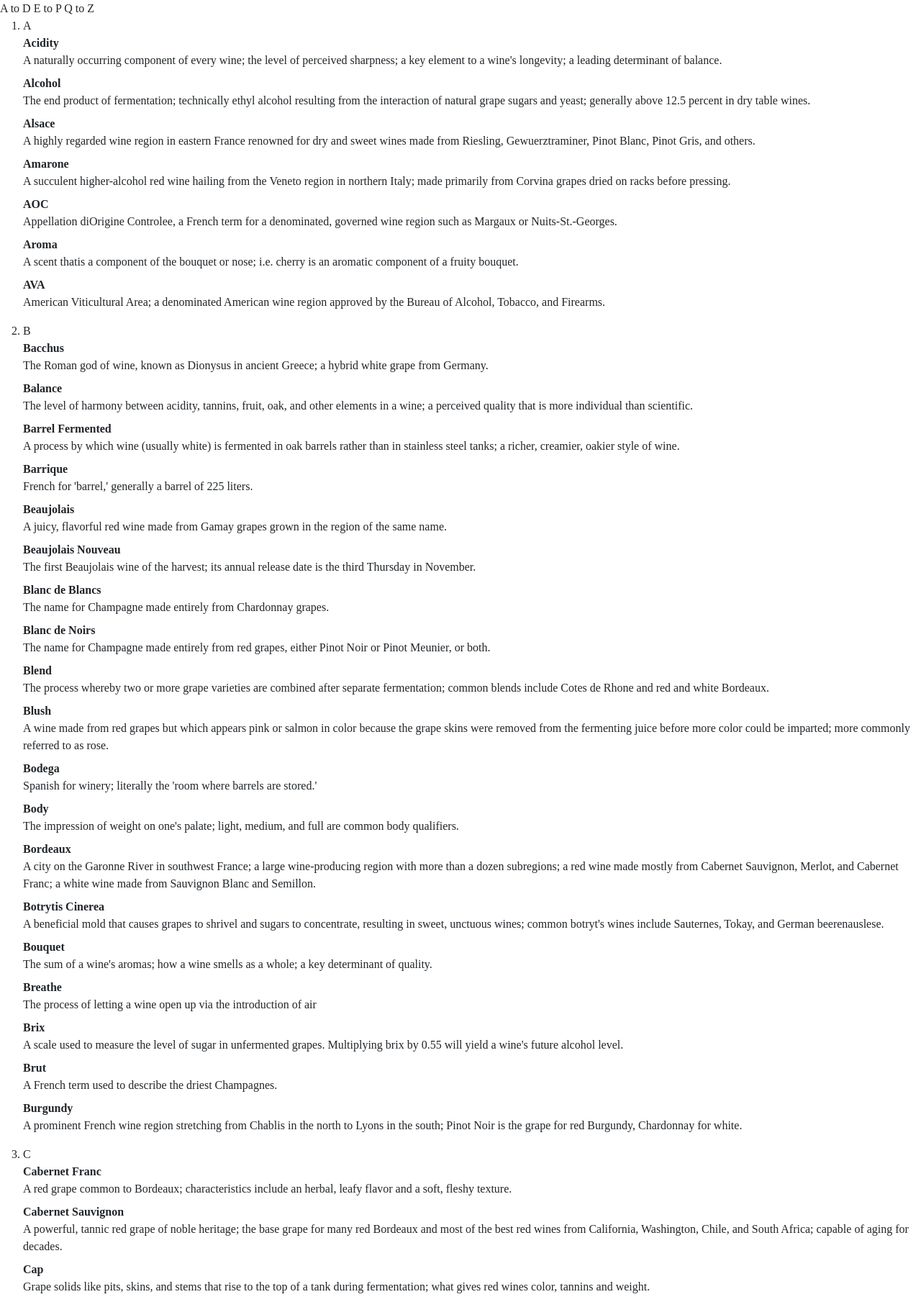
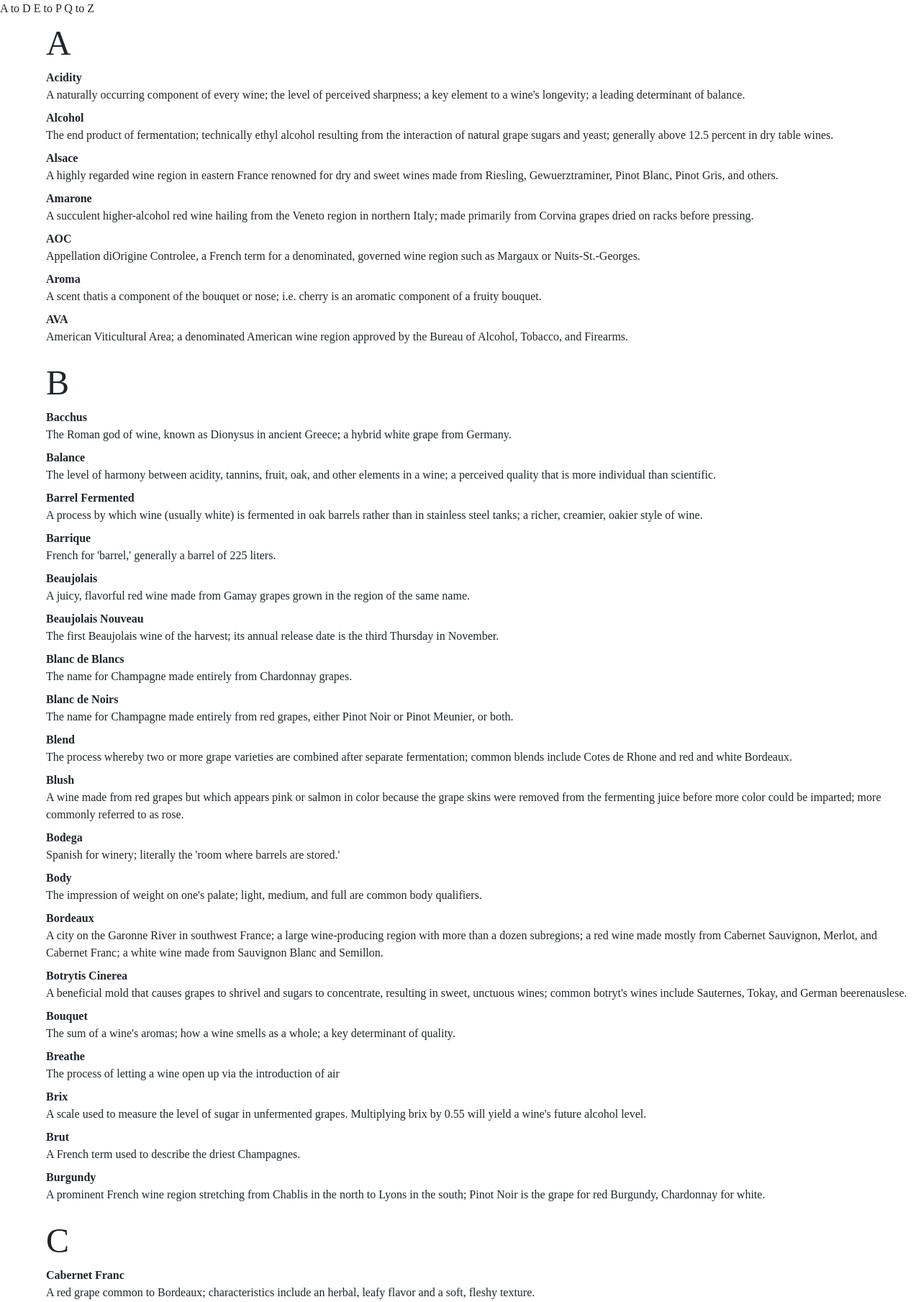
Before and after one commit to jeremydurden/mysomm, a Django app: page /glossary/ in a window 1280 px wide. Shown: the part 149-1958 px from the top of the page at 72% size. Run offline with Django 3.2, Linux system fonts and the light colour scheme; some libraries are stand-ins or nearby versions; some web fonts are replaced.

Commit message:
Glossary edit

```diff
--- a/main_app/templates/main_app/glossary_form.html
+++ b/main_app/templates/main_app/glossary_form.html
@@ -11,7 +11,7 @@
 
     <div class="medium-13 large-9 columns">
         <ol class="letters active" data-section="a-d">
-            <li><span>A</span>
+            <ul><span class="Alphabet" style="font-size: 300%;">A</span>
                 <dl class="terms">
                     <dt data-term-id="acidity">Acidity</dt> <dd>A naturally occurring component of every wine; the level of perceived sharpness; a key element to a wine's longevity; a leading determinant of balance.</dd>
                     <dt data-term-id="alcohol">Alcohol</dt> <dd>The end product of fermentation; technically ethyl alcohol resulting from the interaction of natural grape sugars and yeast; generally above 12.5 percent in dry table wines.</dd>
@@ -21,8 +21,8 @@
                     <dt data-term-id="aroma">Aroma</dt> <dd>A scent thatis a component of the bouquet or nose; i.e. cherry is an aromatic component of a fruity bouquet.</dd>
                     <dt data-term-id="ava">AVA</dt> <dd>American Viticultural Area; a denominated American wine region approved by the Bureau of Alcohol, Tobacco, and Firearms.</dd>
                 </dl>
-            </li>
-            <li><span>B</span>
+            </ul>
+            <ul><span class="Alphabet" style="font-size: 300%;">B</span>
                 <dl class="terms">
                     <dt data-term-id="bacchus">Bacchus</dt> <dd>The Roman god of wine, known as Dionysus in ancient Greece; a hybrid white grape from Germany.</dd>
                     <dt data-term-id="balance">Balance</dt> <dd>The level of harmony between acidity, tannins, fruit, oak, and other elements in a wine; a perceived quality that is more individual than scientific.</dd>
@@ -44,8 +44,8 @@
                     <dt data-term-id="brut">Brut</dt> <dd>A French term used to describe the driest Champagnes.</dd>
                     <dt data-term-id="burgundy">Burgundy</dt> <dd>A prominent French wine region stretching from Chablis in the north to Lyons in the south; Pinot Noir is the grape for red Burgundy, Chardonnay for white.</dd>
                 </dl>
-            </li>
-            <li><span>C</span>
+            </ul>
+            <ul><span class="Alphabet" style="font-size: 300%;">C</span>
                 <dl class="terms">
                     <dt data-term-id="cabernet-franc">Cabernet Franc</dt> <dd>A red grape common to Bordeaux; characteristics include an herbal, leafy flavor and a soft, fleshy texture.</dd>
                     <dt data-term-id="cabernet-sauvignon">Cabernet Sauvignon</dt> <dd>A powerful, tannic red grape of noble heritage; the base grape for many red Bordeaux and most of the best red wines from California, Washington, Chile, and South Africa; capable of aging for decades.</dd>
@@ -66,8 +66,8 @@
                     <dt data-term-id="crianza">Crianza</dt> <dd>A Spanish term for a red wine that has been aged in oak barrels for at least one year.</dd>
                     <dt data-term-id="cru">Cru</dt> <dd>A French term for ranking a wineis inherent quality, i.e. cru bourgeois, cru classe, premier cru, and grand cru.</dd>
                 </dl>
-            </li>
-            <li><span>D</span>
+            </ul>
+            <ul><span class="Alphabet" style="font-size: 300%;">D</span>
                 <dl class="terms">
                     <dt data-term-id="decant">Decant</dt> <dd>The process of transferring wine from a bottle to another holding vessel. The purpose is generally to aerate a young wine or to separate an older wine from any sediment.</dd>
                     <dt data-term-id="denominacion-de-origen">Denominacion de Origen</dt> <dd>Spanish for 'appellation of origin;' like the French AOC or Italian DOC.</dd>
@@ -77,17 +77,17 @@
                     <dt data-term-id="douro">Douro</dt> <dd>A river in Portugal as well as the wine region famous for producing Port wines.</dd>
                     <dt data-term-id="dry">Dry</dt> <dd>A wine containing no more than 0.2 percent unfermented sugar.</dd>
                 </dl>
-            </li>
+            </ul>
         </ol>
 
         <ol class="letters" data-section="e-p">
-            <li><span>E</span>
+            <ul><span class="Alphabet" style="font-size: 300%;">E</span>
                 <dl class="terms">
                     <dt data-term-id="earthy">Earthy</dt> <dd>A term used to describe aromas and flavors that have a certain soil-like quality.</dd>
                     <dt data-term-id="enology">Enology</dt> <dd>The science of wine production; an enologist is a professional winemaker; an enophile is someone who enjoys wine.</dd>
                 </dl>
-            </li>
-            <li><span>F</span>
+            </ul>
+            <ul><span class="Alphabet" style="font-size: 300%;">F</span>
                 <dl class="terms">
                     <dt data-term-id="fermentation">Fermentation</dt> <dd>The process by which sugar is transformed into alcohol; how grape juice interacts with yeast to become wine.</dd>
                     <dt data-term-id="filtration">Filtration</dt> <dd>The process by which wine is clarified before bottling.</dd>
@@ -95,8 +95,8 @@
                     <dt data-term-id="fortified-wine">Fortified Wine</dt> <dd>A wine in which brandy is introduced during fermentation; sugars and sweetness are high due to the suspended fermentation.</dd>
                     <dt data-term-id="fumé-blanc">Fumé Blanc</dt> <dd>A name created by Robert Mondavi to describe dry Sauvignon Blanc.</dd>
                 </dl>
-            </li>
-            <li><span>G</span>
+            </ul>
+            <ul><span class="Alphabet" style="font-size: 300%;">G</span>
                 <dl class="terms">
                     <dt data-term-id="gamay">Gamay</dt> <dd>A red grape exceedingly popular in the Beaujolais region of France.</dd>
                     <dt data-term-id="gewürztraminer">Gewürztraminer</dt> <dd>A sweet and spicy white grape popular in eastern France, Germany, Austria, northern Italy, and California.</dd>
@@ -107,8 +107,8 @@
                     <dt data-term-id="grenache">Grenache</dt> <dd>A hearty, productive red grape popular in southern France as well as in Spain, where it is called Garnacha.</dd>
                     <dt data-term-id="grüner-veltliner">Grüner Veltliner</dt> <dd>A white grape popular in Austria that makes lean, fruity, racy wines.</dd>
                 </dl>
-            </li>
-            <li><span>H</span>
+            </ul>
+            <ul><span class="Alphabet" style="font-size: 300%;">H</span>
                 <dl class="terms">
                     <dt data-term-id="haut">Haut</dt> <dd>A French word meaning 'high.' It applies to quality as well as altitude.</dd>
                     <dt data-term-id="hectare">Hectare</dt> <dd>A metric measure equal to 10,000 square meters or 2.47 acres.</dd>
@@ -117,24 +117,24 @@
                     <dt data-term-id="hollow">Hollow</dt> <dd>A term used to describe a wine that doesnit have depth or body.</dd>
                     <dt data-term-id="hybrid">Hybrid</dt> <dd>The genetic crossing of two or more grape types; common hybrids include Mueller-Thurgau and Bacchus</dd>
                 </dl>
-            </li>
-            <li><span>I</span>
+            </ul>
+            <ul><span class="Alphabet" style="font-size: 300%;">I</span>
                 <dl class="terms">
                     <dt data-term-id="ice-wine">Ice Wine</dt> <dd>From the German eiswein, this is a wine made from frozen grapes; Germany, Austria and Canada are leading ice wine producers.</dd>
                 </dl>
-            </li>
-            <li><span>J</span>
+            </ul>
+            <ul><span class="Alphabet" style="font-size: 300%;">J</span>
                 <dl class="terms">
                     <dt data-term-id="jeroboam">Jeroboam</dt> <dd>An oversized bottle equal to six regular 750 ml bottles.</dd>
                 </dl>
-            </li>
-            <li><span>K</span>
+            </ul>
+            <ul><span class="Alphabet" style="font-size: 300%;">K</span>
                 <dl class="terms">
                     <dt data-term-id="kabinett">Kabinett</dt> <dd>A German term for a wine of quality; usually the driest of Germanyis best Rieslings.</dd>
                     <dt data-term-id="kosher">Kosher</dt> <dd>A wine made according to strict Jewish rules under rabbinical supervision.</dd>
                 </dl>
-            </li>
-            <li><span>L</span>
+            </ul>
+            <ul><span class="Alphabet" style="font-size: 300%;">L</span>
                 <dl class="terms">
                     <dt data-term-id="labrusca">Labrusca</dt> <dd>Grape types native to North America such as Concord and Catawba.</dd>
                     <dt data-term-id="late-harvest">Late Harvest</dt> <dd>A term used to describe dessert wines made from grapes left on the vines for an extra long period, often until botrytis has set in.</dd>
@@ -142,8 +142,8 @@
                     <dt data-term-id="legs">Legs</dt> <dd>A term used to describe how wine sticks to the inside of a wineglass after drinking or swirling.</dd>
                     <dt data-term-id="loire">Loire</dt> <dd>A river in central France as well as a wine region famous for Chenin Blanc, Sauvignon Blanc, and Cabernet Franc.</dd>
                 </dl>
-            </li>
-            <li><span>M</span>
+            </ul>
+            <ul><span class="Alphabet" style="font-size: 300%;">M</span>
                 <dl class="terms">
                     <dt data-term-id="maceration">Maceration</dt> <dd>The process of allowing grape juice and skins to ferment together, thereby imparting color, tannins, and aromas.</dd>
                     <dt data-term-id="madeira">Madeira</dt> <dd>A fortified wine that has been made on a Portuguese island off the coast of Morocco since the fifteenth century.</dd>
@@ -155,27 +155,27 @@
                     <dt data-term-id="merlot">Merlot</dt> <dd>A lauded red grape popular in Bordeaux and throughout the world; large amounts of Merlot exist in Italy, the United States, South America, and elsewhere.</dd>
                     <dt data-term-id="must">Must</dt> <dd>Crushed grapes about to go or going through fermentation.</dd>
                 </dl>
-            </li>
-            <li><span>N</span>
+            </ul>
+            <ul><span class="Alphabet" style="font-size: 300%;">N</span>
                 <dl class="terms">
                     <dt data-term-id="nebbiolo">Nebbiolo</dt> <dd>A red grape popular in the Piedmont region of northwest Italy; the grape that yields both Barolo and Barbaresco.</dd>
                     <dt data-term-id="negociant">Negociant</dt> <dd>A French term for a person or company that buys wines from others and then labels it under his or her own name; stems from the French word for 'shipper.'</dd>
                     <dt data-term-id="nose">Nose</dt> <dd>Synonymous with bouquet; the sum of a wine's aromas.</dd>
                 </dl>
-            </li>
-            <li><span>O</span>
+            </ul>
+            <ul><span class="Alphabet" style="font-size: 300%;">O</span>
                 <dl class="terms">
                     <dt data-term-id="oaky">Oaky</dt> <dd>A term used to describe woody aromas and flavors; butter, popcorn, and toast notes are found in 'oaky' wines.</dd>
                     <dt data-term-id="organic">Organic</dt> <dd>Grapes grown without the aid of chemical-based fertilizers, pesticides, or herbicides.</dd>
                     <dt data-term-id="oxidized">Oxidized</dt> <dd>A wine that is no longer fresh because it was exposed to too much air.</dd>
                 </dl>
-            </li>
-            <li><span>p</span>
+            </ul>
+            <ul><span class="Alphabet" style="font-size: 300%;">p</span>
                 <dl class="terms">
                     <dt data-term-id="ph">pH</dt> <dd>An indication of a wine's acidity expressed by how much hydrogen is in it.</dd>
                 </dl>
-            </li>
-            <li><span>P</span>
+            </ul>
+            <ul><span class="Alphabet" style="font-size: 300%;">P</span>
                 <dl class="terms">
                     <dt data-term-id="phylloxera">Phylloxera</dt> <dd>A voracious vine louse that over time has destroyed vineyards in Europe and California.</dd>
                     <dt data-term-id="piedmont">Piedmont</dt> <dd>An area in northwest Italy known for Barolo, Barbaresco, Barbera, Dolcetto, and Moscato.</dd>
@@ -191,11 +191,11 @@
                     <dt data-term-id="primeur-(en)">Primeur (en)</dt> <dd>A French term for wine sold while it is sill in the barrels; known as 'futures' in English-speaking countries.</dd>
                     <dt data-term-id="pruning">Pruning</dt> <dd>The annual vineyard chore of trimming back plants from the previous harvest.</dd>
                 </dl>
-            </li>
+            </ul>
         </ol>
 
         <ol class="letters" data-section="q-z">
-            <li><span>R</span>
+            <ul><span class="Alphabet" style="font-size: 300%;">R</span>
                 <dl class="terms">
                     <dt data-term-id="racking">Racking</dt> <dd>The process of moving wine from barrel to barrel, while leaving sediment behind.</dd>
                     <dt data-term-id="reserva">Reserva</dt> <dd>A Spanish term for a red wine that has spent at least three years in barrels and bottles before release.</dd>
@@ -206,8 +206,8 @@
                     <dt data-term-id="rioja">Rioja</dt> <dd>A well-known region in Spain known for traditional red wines made from the Tempranillo grape.</dd>
                     <dt data-term-id="rosé">Rosé</dt> <dd>French for "pink" and used to describe a category of refreshing wines that are pink in color but are made from red grapes.</dd>
                 </dl>
-            </li>
-            <li><span>S</span>
+            </ul>
+            <ul><span class="Alphabet" style="font-size: 300%;">S</span>
                 <dl class="terms">
                     <dt data-term-id="sancerre">Sancerre</dt> <dd>An area in the Loire Valley known mostly for wines made from Sauvignon Blanc.</dd>
                     <dt data-term-id="sangiovese">Sangiovese</dt> <dd>A red grape native to Tuscany; the base grape for Chianti, Brunello di Montalcino, Morellino di Scansano, and others.</dd>
@@ -227,8 +227,8 @@
                     <dt data-term-id="syrah">Syrah</dt> <dd>A red grape planted extensively in the Rhone Valley of France, Australia, and elsewhere; a spicy, full and tannic wine that usually requires aging before it can be enjoyed.</dd>
                     <dt data-term-id="sémillon">Sémillon</dt> <dd>A plump white grape popular in Bordeaux and Australia; the base for Sauternes.</dd>
                 </dl>
-            </li>
-            <li><span>T</span>
+            </ul>
+            <ul><span class="Alphabet" style="font-size: 300%;">T</span>
                 <dl class="terms">
                     <dt data-term-id="table-wine">Table Wine</dt> <dd>A term used to describe wines of between 10 and 14 percent alcohol; in Europe, table wines are those that are made outside of regulated regions or by unapproved methods.</dd>
                     <dt data-term-id="tannins">Tannins</dt> <dd>Phenolic compounds that exist in most plants; in grapes, tannins are found primarily in the skins and pits; tannins are astringent and provide structure to a wine; over time tannins die off, making wines less harsh.</dd>
@@ -237,8 +237,8 @@
                     <dt data-term-id="tokay">Tokay</dt> <dd>A dessert wine made in Hungary from dried Furmint grapes.</dd>
                     <dt data-term-id="trocken">Trocken</dt> <dd>German for 'dry.'</dd>
                 </dl>
-            </li>
-            <li><span>V</span>
+            </ul>
+            <ul><span class="Alphabet" style="font-size: 300%;">V</span>
                 <dl class="terms">
                     <dt data-term-id="varietal">Varietal</dt> <dd>A wine made from just one grape type and named after that grape; the opposite of a blend.</dd>
                     <dt data-term-id="veneto">Veneto</dt> <dd>A large wine-producing region in northern Italy.</dd>
@@ -247,19 +247,22 @@
                     <dt data-term-id="viognier">Viognier</dt> <dd>A fragrant, powerful white grape grown in the Rhone Valley of France and elsewhere.</dd>
                     <dt data-term-id="viticulture">Viticulture</dt> <dd>The science and business of growing wine grapes.</dd>
                 </dl>
-            </li>
-            <li><span>Y</span>
+            </ul>
+            <ul><span class="Alphabet" style="font-size: 300%;">Y</span>
                 <dl class="terms">
                     <dt data-term-id="yeast">Yeast</dt> <dd>Organisms that issue enzymes that trigger the fermentation process; yeasts can be natural or commercial.</dd>
                     <dt data-term-id="yield">Yield</dt> <dd>The amount of grapes harvested in a particular year.</dd>
                 </dl>
-            </li>
-            <li><span>Z</span>
+            </ul>
+            <ul><span class="Alphabet" style="font-size: 300%;">Z</span>
                 <dl class="terms">
                     <dt data-term-id="zinfandel">Zinfandel</dt> <dd>A popular grape in California of disputed origin; scientists say it is related to grapes in Croatia and southern Italy.</dd>
                 </dl>
-            </li>
+            </ul>
         </ol>
     </div>
 </div>
+<script>
+
+</script>
 {% endblock %}
```
